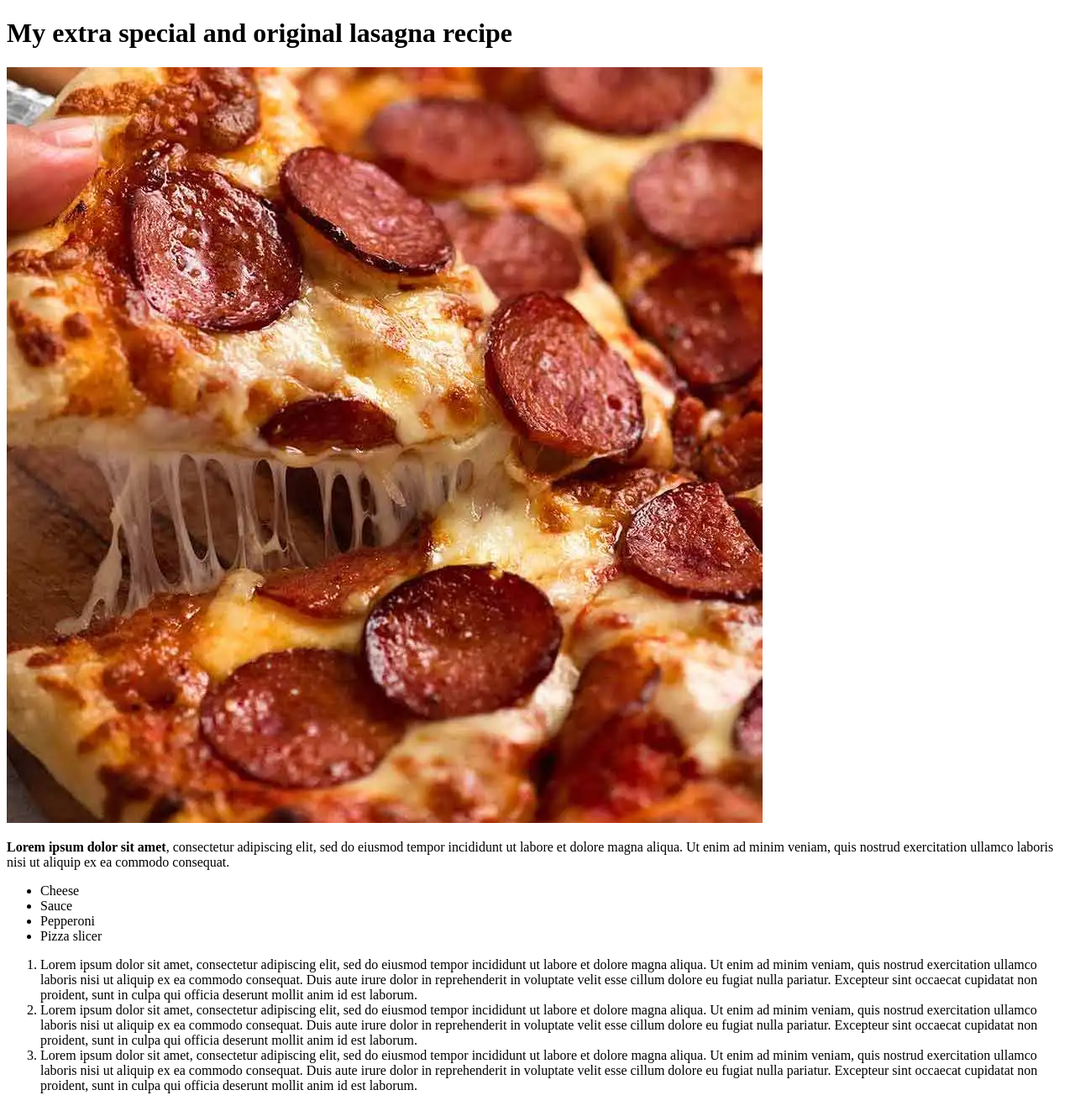
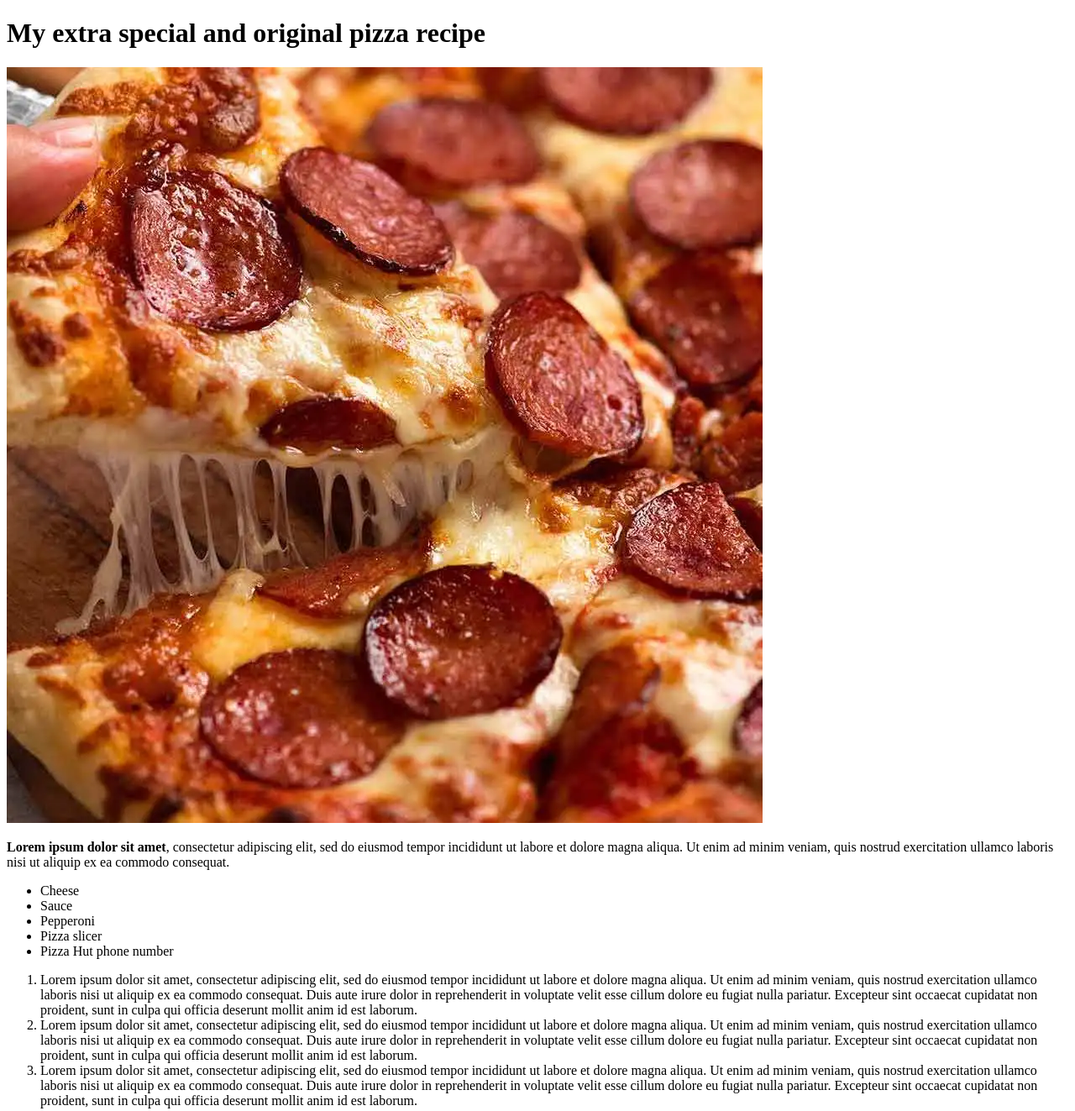
Before and after one commit to mpd1342/odin-recipes, a plain HTML site: page recipes/pizza.html in a window 1280 px wide. Shown: the whole page at 84% size. Drawn offline with Linux system fonts and the light colour scheme.

Commit message:
Add joke to pizza recipe

```diff
--- a/recipes/pizza.html
+++ b/recipes/pizza.html
@@ -5,7 +5,7 @@
     <title>Pizza</title>
   </head>
   <body>
-    <h1>My extra special and original lasagna recipe</h1>
+    <h1>My extra special and original pizza recipe</h1>
     <img src="../img/pizza.jpg" alt="picture of yummy pizza">
      <p> <strong>Lorem ipsum dolor sit amet</strong>, consectetur adipiscing elit,
     sed do eiusmod tempor incididunt ut labore et dolore magna aliqua. Ut enim
@@ -16,6 +16,7 @@
         <li>Sauce</li>
         <li>Pepperoni</li>
         <li>Pizza slicer</li>
+        <li>Pizza Hut phone number</li>
     </ul>
     <ol>
         <li>Lorem ipsum dolor sit amet, consectetur adipiscing elit, sed do eiusmod tempor incididunt ut labore et dolore magna aliqua. Ut enim ad minim veniam, quis nostrud exercitation ullamco laboris nisi ut aliquip ex ea commodo consequat. Duis aute irure dolor in reprehenderit in voluptate velit esse cillum dolore eu fugiat nulla pariatur. Excepteur sint occaecat cupidatat non proident, sunt in culpa qui officia deserunt mollit anim id est laborum.</li>
```
